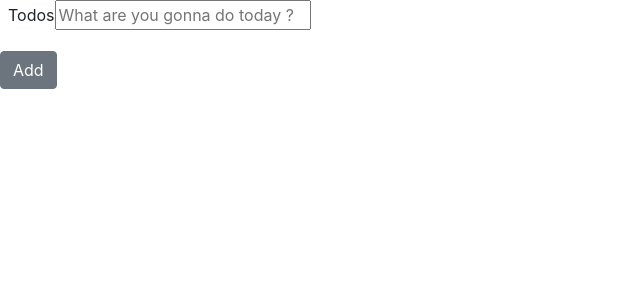
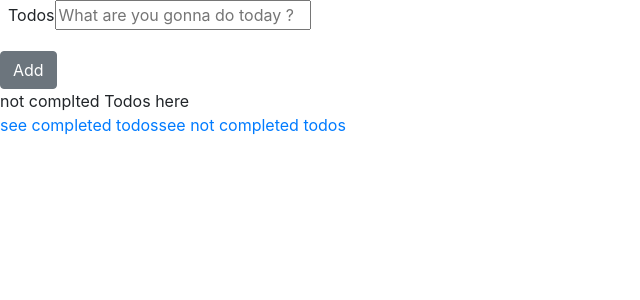
Before and after one commit to nik72619c/Facebook-Dev-Circles-Talk, a React (Create React App) app in the folder todos/: page /notCompletedTodos in a window 1280 px wide. Shown: the top 300 px of the page, without its empty margins (0-640 px from the left). Built offline with nearby package versions, Linux system fonts and the light colour scheme.

Commit message:
added routes

```diff
--- a/todos/package.json
+++ b/todos/package.json
@@ -6,6 +6,7 @@
     "bootstrap": "^4.3.1",
     "react": "^16.8.3",
     "react-dom": "^16.8.3",
+    "react-router-dom": "^4.3.1",
     "react-scripts": "2.1.5",
     "reactstrap": "^7.1.0"
   },
--- a/todos/src/App.js
+++ b/todos/src/App.js
@@ -1,8 +1,11 @@
-import React, { Component } from 'react';
+import React, { Component,Suspense,lazy } from 'react';
 import {Input,FormGroup,Label,Button,Alert} from 'reactstrap';
 import './App.css';
-import ListItem from './components/listItem';
-
+import CompletedTodos from './components/CompletedTodos';
+import NotCompletedTodos from './components/NotCompletedTodos';
+import {Switch,Route,Link} from 'react-router-dom';
+// import ListItem from './components/listItem';
+var ListItem=lazy(()=>import('./components/listItem'));
 class App extends Component {
 
   constructor(){
@@ -26,7 +29,9 @@ class App extends Component {
   }
   render() {
     return (
+
       <div id="id">
+
         <FormGroup className="w-75 pl-2">
           <Label for="exampleAddress">Todos</Label>
           <input  type="text" name="address" id="exampleAddress" placeholder="What are you gonna do today ?" ref="myref" />
@@ -35,10 +40,19 @@ class App extends Component {
 {
   this.state.todoArray.map(todo=>{
 
-  return <ListItem val={todo} />
+  return <Suspense fallback={<div>loading...</div>}><ListItem val={todo} /> </Suspense>
 })
 }
+<Switch>
+  <Route path='/completedTodos' component={CompletedTodos}/>
+  <Route path='/notCompletedTodos' component={NotCompletedTodos}/>
+  <Route/>
+</Switch>
+
+      <Link to='/completedTodos'>see completed todos</Link>
+      <Link to='/notCompletedTodos'>see not completed todos</Link>
       </div>
+
     );
   }
 }
--- /dev/null
+++ b/todos/src/components/CompletedTodos.jsx
@@ -0,0 +1,7 @@
+import React from 'react';
+
+const CompletedTodos=(props)=>{
+    return (<div>complted Todos here</div>);
+}
+
+export default CompletedTodos;
--- /dev/null
+++ b/todos/src/components/NotCompletedTodos.jsx
@@ -0,0 +1,7 @@
+import React from 'react';
+
+const NotCompletedTodos=(props)=>{
+    return (<div>not complted Todos here</div>);
+}
+
+export default NotCompletedTodos;
--- a/todos/src/index.js
+++ b/todos/src/index.js
@@ -4,8 +4,9 @@ import './index.css';
 import App from './App';
 import * as serviceWorker from './serviceWorker';
 import 'bootstrap/dist/css/bootstrap.min.css';
+import {BrowserRouter} from 'react-router-dom';
 
-ReactDOM.render(<App />, document.getElementById('root'));
+ReactDOM.render(<BrowserRouter><App /></BrowserRouter>, document.getElementById('root'));
 
 // If you want your app to work offline and load faster, you can change
 // unregister() to register() below. Note this comes with some pitfalls.
```
Also changed, not shown: 1 other file (tests, documents, lock files or other folders).
